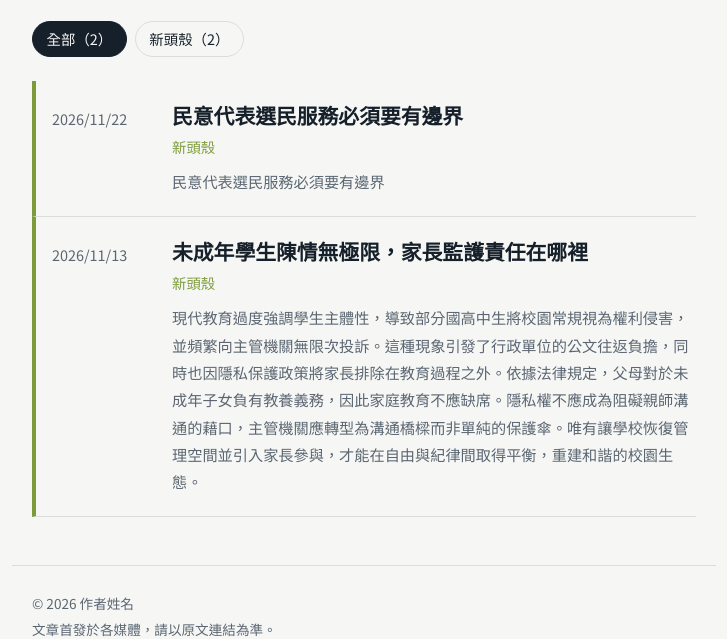
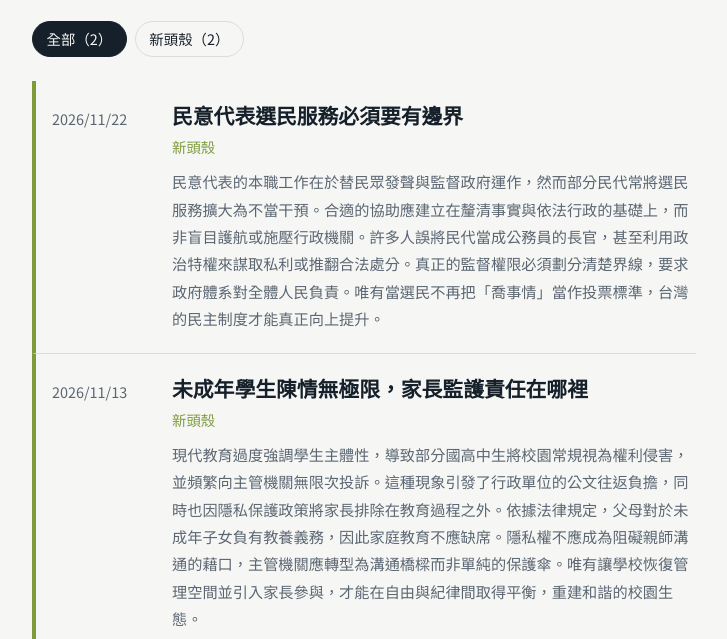
Before and after one commit to May1151028/media-columns, an Astro site: page /media-columns/ in a window 1280 px wide. Shown: the part 165-804 px from the top of the page, without its empty margins (276-1003 px from the left). Built offline with nearby package versions, Linux system fonts and the light colour scheme; Astro itself is replaced by a stand-in of ours.

Commit message:
Update 文章 “2026-11-22-0000”

```diff
--- a/src/content/articles/2026-11-22-0000.md
+++ b/src/content/articles/2026-11-22-0000.md
@@ -3,7 +3,7 @@ title: 民意代表選民服務必須要有邊界
 date: 2026-11-22
 outlet: 新頭殼
 originalUrl: https://newtalk.tw/citizen/view/74922
-summary: 民意代表選民服務必須要有邊界
+summary: 民意代表的本職工作在於替民眾發聲與監督政府運作，然而部分民代常將選民服務擴大為不當干預。合適的協助應建立在釐清事實與依法行政的基礎上，而非盲目護航或施壓行政機關。許多人誤將民代當成公務員的長官，甚至利用政治特權來謀取私利或推翻合法處分。真正的監督權限必須劃分清楚界線，要求政府體系對全體人民負責。唯有當選民不再把「喬事情」當作投票標準，台灣的民主制度才能真正向上提升。
 draft: false
 ---
 
```
